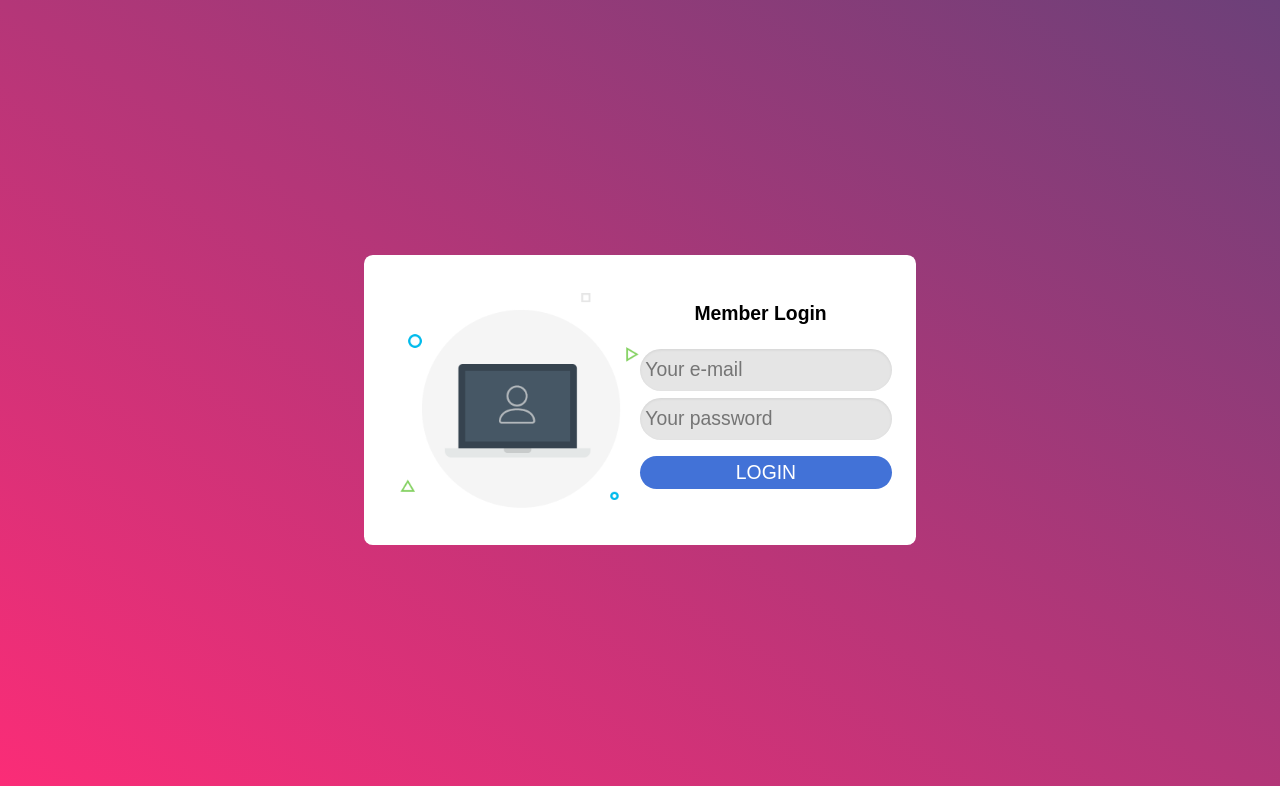
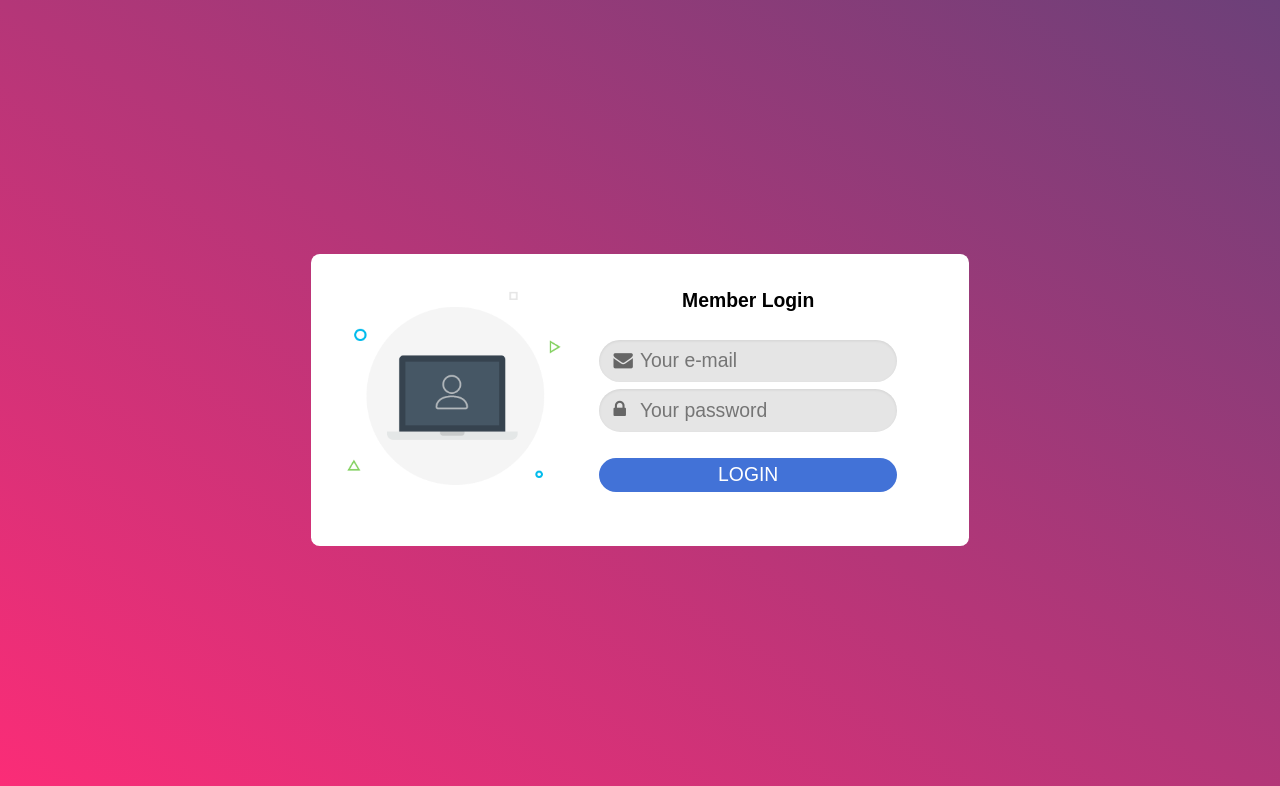
Before and after one commit to pjhoodsta/APU_Web_Project_Sanctuary, a PHP site: page /log-in.html in a window 1280 px wide. Shown: the top 786 px of the page. Run offline with PHP 8.4, Linux system fonts and the light colour scheme.

Commit message:
finished login page

```diff
--- a/log-in.html
+++ b/log-in.html
@@ -6,20 +6,27 @@
     <meta name="viewport" content="width=device-width, initial-scale=1.0" />
     <title>Log In</title>
     <link rel="stylesheet" href="style.css" />
+    <link
+      rel="stylesheet"
+      href="https://cdnjs.cloudflare.com/ajax/libs/font-awesome/4.7.0/css/font-awesome.min.css"
+    />
   </head>
   <body class="gradient">
     <header></header>
     <main>
-      <section class="card" id="log-in">
-        <div class="card-item-wrapper">
+      <section class="card login" id="log-in">
+        <div class="card-item-wrapper card-item-wrapper-login-left">
           <div class="card-item">
             <img src="./images/log-in-image.webp" alt="log-in-image" />
           </div>
         </div>
-        <div class="card-item-wrapper card-item-wrapper-login flex-box-column">
+        <div
+          class="card-item-wrapper card-item-wrapper-login-right flex-box-column"
+        >
           <h1>Member Login</h1>
-          <form action="" method="POST">
-            <div class="card-item">
+          <form class="login" action="" method="POST">
+            <div class="card-item input-icons">
+              <i class="fa fa-envelope icon" aria-hidden="true"> </i>
               <input
                 class="box-login"
                 type="text"
@@ -28,7 +35,9 @@
                 placeholder="Your e-mail"
               />
             </div>
-            <div class="card-item">
+            <div class="card-item input-icons">
+              <i class="fa fa-lock icon" aria-hidden="true"> </i>
+
               <input
                 class="box-login"
                 type="text"
--- a/registration.html
+++ b/registration.html
@@ -10,7 +10,7 @@
   <body class="gradient">
     <header></header>
     <main>
-      <section class="card flex-box-column">
+      <section class="card registration flex-box-column">
         <h1>Registration Form</h1>
         <form action="" method="POST">
           <div class="card-item-wrapper card-item-wrapper-registration">
--- a/style.css
+++ b/style.css
@@ -35,6 +35,7 @@ body.gradient {
 
 h1 {
   font-weight: 750;
+  margin-bottom: 1.6rem;
 }
 
 label {
@@ -60,13 +61,18 @@ button {
 button.login {
   padding: 0.3rem 0.3rem 0.3rem 0.3rem;
   width: 104.5%;
-  margin-block: 0.5rem;
+  margin-block: 1.1rem;
 }
 
 button.registration {
   padding: 0.7rem;
   margin-block: 0.2rem;
   width: 5.9rem;
+}
+
+form.login {
+  width: 100%;
+  height: 100%;
 }
 
 input {
@@ -79,6 +85,22 @@ input {
   border: none;
   width: 100%;
   padding: 0.3rem 0.3rem 0.3rem 0.3rem;
+}
+
+.input-icons i {
+  position: absolute;
+}
+
+.icon {
+  padding: 0.6rem 0 0.5rem 0.8rem;
+  min-width: 1rem;
+  color: #666666;
+  display: flex;
+  align-items: center;
+}
+
+.input-icons input[type="text"] {
+  padding-left: 2.3rem;
 }
 
 input[type="text"] {
@@ -112,7 +134,7 @@ img {
   vertical-align: middle;
   border-style: none;
   max-width: 100%;
-  height: auto;
+  height: 100%;
 }
 
 section.card {
@@ -121,10 +143,18 @@ section.card {
 
   display: flex;
 
+  background-color: white;
+  padding: 2rem;
+}
+
+section.login {
+  width: 33.4rem;
+  height: 100%;
+}
+
+section.registration {
   width: 27.4rem;
   height: 100%;
-  background-color: white;
-  padding: 2rem;
 }
 
 .box-login {
@@ -138,7 +168,6 @@ section.card {
 
 .card-item-wrapper {
   display: flex;
-  width: 100%;
 }
 
 .card-item-wrapper-registration {
@@ -146,13 +175,20 @@ section.card {
   width: 100%;
 }
 
-.card-item-wrapper-login {
+.card-item-wrapper-login-left {
+  width: 40%;
+  height: 100%;
+}
+.card-item-wrapper-login-right {
   justify-content: space-around;
   align-items: center;
+  width: 55%;
+  margin-inline: 2.1rem;
 }
 
 .card-item {
   width: 100%;
+  display: flex;
 }
 
 .card-item-registration {
```
